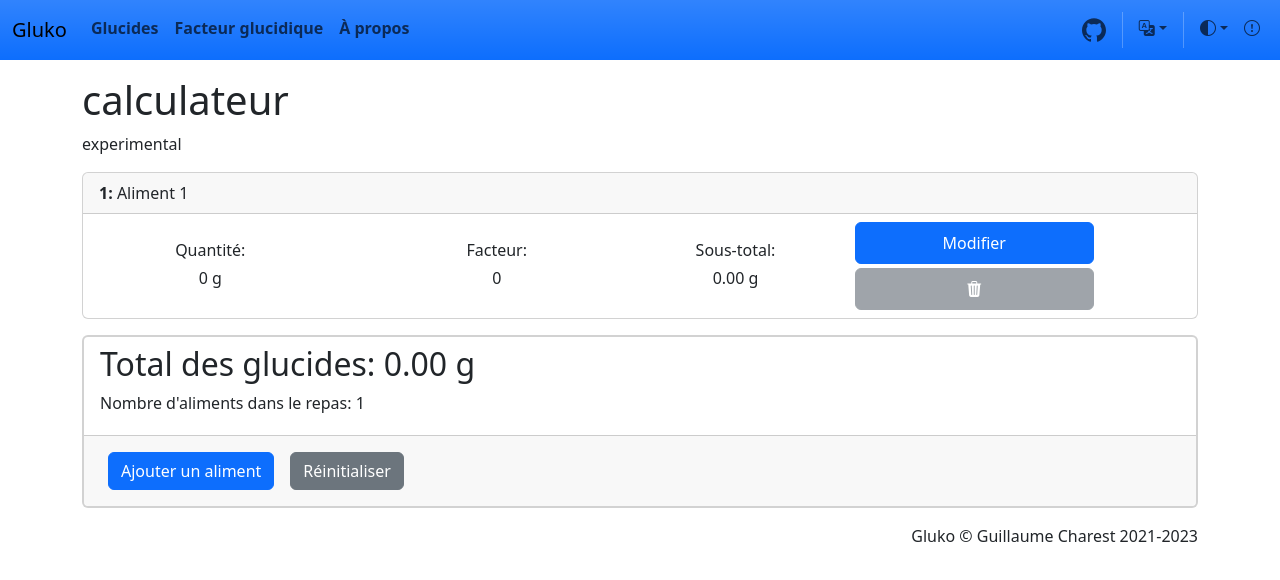
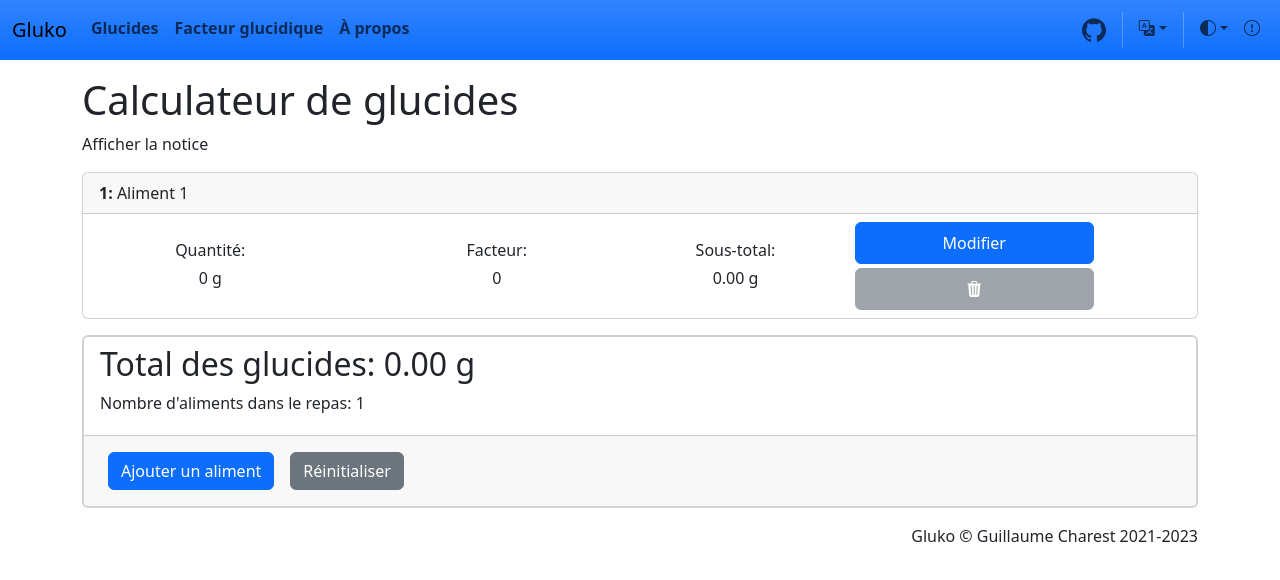
Before and after one commit to gcharest/gluko, a Vue app: page / in a window 1280 px wide. Shown: the top 580 px of the page. Built offline with nearby package versions, Linux system fonts and the light colour scheme.

Commit message:
fix: i18n key mapping

```diff
--- a/src/components/MealCalculator.vue
+++ b/src/components/MealCalculator.vue
@@ -19,7 +19,8 @@ const showResetConfirmation = ref(false)
 function handleResetConfirm() {
   store.$reset()
   currentNutrient.value = store.mealNutrients[0]
-  isModalOpen.value = true
+  // Let the user decide when to modify the default nutrient
+  showResetConfirmation.value = false
 }
 
 function resetMealNutrients() {
--- a/src/components/NutrientListItem.vue
+++ b/src/components/NutrientListItem.vue
@@ -62,16 +62,15 @@ const handleModifyKeydown = (event: KeyboardEvent) => {
         <div class="col-12 col-lg-3">
           <div class="row">
             <div class="col-lg-12 col-6 text-center mb-1">
-              <button
-type="button" class="btn btn-primary w-100 py-1 py-md-2"
+              <button type="button" class="btn btn-primary w-100 py-1 py-md-2"
                 :aria-label="$t('components.nutrientList.item.modifyButton', { name: props.nutrient.name || $t('common.labels.nutrient') })"
-                tabindex="0" @click="emit('modifyCurrentNutrient', props.nutrient.id)" @keydown="handleModifyKeydown">
+                tabindex="0" :data-nutrient-id="props.nutrient.id"
+                @click="emit('modifyCurrentNutrient', props.nutrient.id)" @keydown="handleModifyKeydown">
                 {{ $t('common.actions.modify') }}
               </button>
             </div>
             <div class="col-lg-12 col-6 text-center">
-              <button
-type="button" class="btn btn-secondary w-100 py-1 py-md-2"
+              <button type="button" class="btn btn-secondary w-100 py-1 py-md-2"
                 :disabled="mealStore.mealNutrients.length <= 1"
                 :aria-label="$t('components.nutrientList.item.removeButton', { name: props.nutrient.name || $t('common.labels.nutrient') })"
                 @click="removeNutrient">
@@ -84,8 +83,7 @@ type="button" class="btn btn-secondary w-100 py-1 py-md-2"
     </div>
   </div>
 
-  <ConfirmationModal
-v-model="showDeleteConfirmation" :title="$t('components.confirmationModal.delete.title')"
+  <ConfirmationModal v-model="showDeleteConfirmation" :title="$t('components.confirmationModal.delete.title')"
     :message="$t('components.confirmationModal.delete.message', { name: props.nutrient.name || $t('common.labels.nutrient') })"
     :confirm-label="$t('common.actions.delete')" :cancel-label="$t('common.actions.cancel')" confirm-variant="danger"
     @confirm="handleConfirmDelete" />
--- a/src/views/CarbFactor.vue
+++ b/src/views/CarbFactor.vue
@@ -4,8 +4,8 @@ import CarbFactorSearch from '@/components/CarbFactorSearch.vue'
 
 <template>
   <div class="container">
-    <h1>{{ $t('carb-factor') }}</h1>
-    <p>{{ $t('experimental') }}</p>
+    <h1>{{ $t('navigation.carbFactor') }}</h1>
+    <p>{{ $t('notices.experimental.display') }}</p>
     <CarbFactorSearch />
   </div>
 </template>
--- a/src/views/HomeView.vue
+++ b/src/views/HomeView.vue
@@ -4,8 +4,8 @@ import MealCalculator from '@/components/MealCalculator.vue'
 
 <template>
   <div class="container">
-    <h1 class="">{{ $t('calculateur') }}</h1>
-    <p>{{ $t('experimental') }}</p>
+    <h1 class="">{{ $t('components.mealCalculator.title') }}</h1>
+    <p>{{ $t('notices.experimental.display') }}</p>
     <MealCalculator />
   </div>
 </template>
--- a/src/views/NotFoundView.vue
+++ b/src/views/NotFoundView.vue
@@ -3,8 +3,8 @@
 </script>
 <template>
   <div class="container">
-    <h1 class="">{{ $t('Not Found') }}</h1>
-    <p class="">{{ $t('experimental') }}</p>
-    <p class="">{{ $t('Page not found') }}</p>
+    <h1 class="">{{ $t('errors.notFound.title') }}</h1>
+    <p class="">{{ $t('notices.experimental.display') }}</p>
+    <p class="">{{ $t('errors.notFound.message') }}</p>
   </div>
 </template>
```
